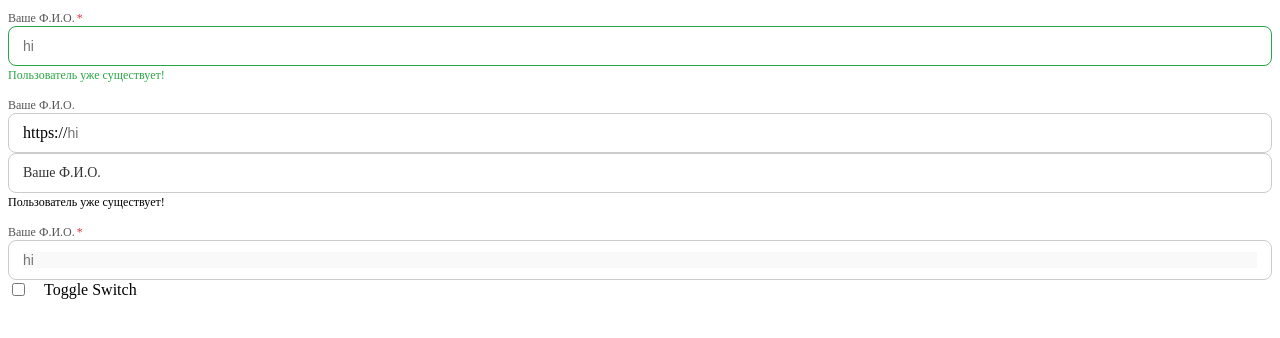
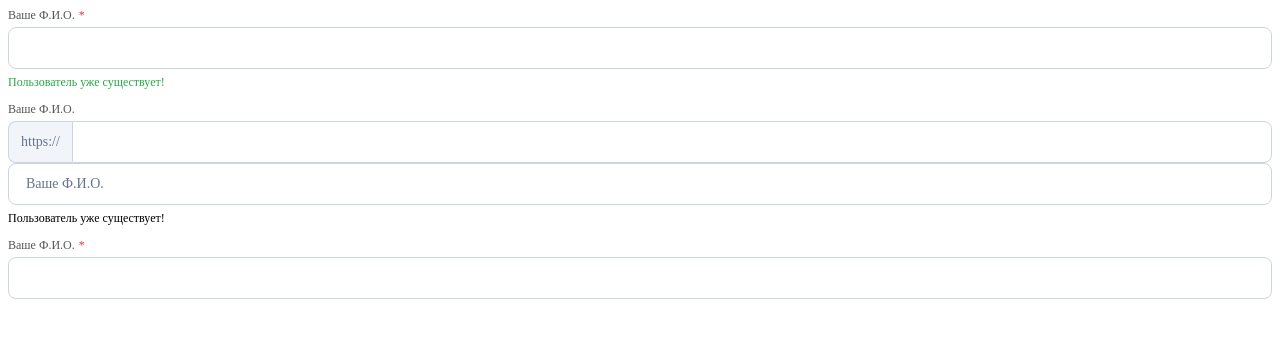
Before and after one commit to zafaruralov/ui-kit, a Vue app: page / in a window 1280 px wide. Shown: the top 338 px of the page. Built offline with nearby package versions, Linux system fonts and the light colour scheme.

Commit message:
refactor: adding new feature addons

```diff
--- a/src/App.vue
+++ b/src/App.vue
@@ -25,14 +25,9 @@
   </InputText>
   <InputText v-model="inputValue" label="Ваше Ф.И.О." placeholder="hi" required readonly :is-static-label="true">
   </InputText>
-  <!-- Toggler -->
-
-  <!-- Switch -->
-  <Checkbox id="toggle4" v-model="isSwitched" label="Toggle Switch" />
 </template>
 <script setup>
 import InputText from "./components/DynamicInput.vue";
-import Checkbox from "./components/ui/Checkbox.vue";
 </script>
 <style>
 .need-space {
--- a/src/components/DynamicInput.vue
+++ b/src/components/DynamicInput.vue
@@ -4,8 +4,6 @@
     :class="[
       statusClass,
       {
-        'has-left-icon': hasIconLeft,
-        'has-right-icon': hasIconRight,
         focused,
         filled,
         hovered,
@@ -15,23 +13,35 @@
       }
     ]"
   >
-    <label v-if="label && isStaticLabel" class="label static"
-      >{{ label }}<span v-if="required" class="required">*</span></label
-    >
+    <label v-if="label && isStaticLabel" class="label static">
+      {{ label }}<span v-if="required" class="required">*</span>
+    </label>
 
-    <div class="input-container">
-      <!-- preaddon -->
-      <span class="preaddon" v-if="preaddon.length > 0">{{ preaddon }}</span>
+    <div class="input-group">
+      <!-- Preaddon -->
+      <span
+        v-if="preaddon"
+        class="input-addon left"
+      >
+        {{ preaddon }}
+      </span>
 
+      <!-- Left Icon -->
       <slot name="icon-left" />
 
+      <!-- Prefix -->
       <slot name="prefix" />
 
-      <div class="input-inner">
+      <!-- Input container -->
+      <div class="input-container">
         <input
-          class="input-inners"
+          class="input-element"
+          :class="{
+            'rounded-left-none': preaddon,
+            'rounded-right-none': $slots.append || $slots['icon-right'] || $slots.suffix
+          }"
           :type="type"
-          :placeholder="isStaticLabel ? placeholder : focused || filled ? '' : placeholder"
+          :placeholder="!isStaticLabel && !(focused || filled) ? placeholder : ''"
           :disabled="disabled"
           :readonly="readonly"
           v-model="innerValue"
@@ -42,39 +52,47 @@
           @mouseleave="hovered = false"
         />
 
-        <label v-if="label && !isStaticLabel" class="label floating" :class="{ active: focused || filled }">
+        <label
+          v-if="label && !isStaticLabel"
+          class="label floating"
+          :class="{ active: focused || filled }"
+        >
           {{ label }}<span v-if="required" class="required">*</span>
         </label>
       </div>
 
+      <!-- Suffix -->
       <slot name="suffix" />
 
+      <!-- Right Icon -->
       <slot name="icon-right" />
 
+      <!-- Append -->
       <slot name="append" />
     </div>
 
+    <!-- Message -->
     <p v-if="message" class="message" :class="status">{{ message }}</p>
   </div>
 </template>
 
 <script setup>
-import { computed, ref, watch } from "vue";
+import { ref, computed, watch } from 'vue';
 
 const props = defineProps({
   modelValue: String,
   label: String,
+  placeholder: String,
   preaddon: {
     type: String,
-    default: ""
+    default: ''
   },
-  placeholder: String,
   required: Boolean,
   hasIconLeft: Boolean,
   hasIconRight: Boolean,
   type: {
     type: String,
-    default: "text"
+    default: 'text'
   },
   status: String,
   message: String,
@@ -83,18 +101,18 @@ const props = defineProps({
   isStaticLabel: Boolean
 });
 
-const emit = defineEmits(["update:modelValue"]);
+const emit = defineEmits(['update:modelValue']);
+
 const innerValue = ref(props.modelValue);
 const focused = ref(false);
 const hovered = ref(false);
 
 const filled = computed(() => !!innerValue.value);
-const statusClass = computed(() => (props.status ? `status-${props.status}` : ""));
+const statusClass = computed(() => (props.status ? `status-${props.status}` : ''));
 
-watch(
-  () => props.modelValue,
-  (val) => (innerValue.value = val)
-);
+watch(() => props.modelValue, (val) => {
+  innerValue.value = val;
+});
 
 function onFocus() {
   focused.value = true;
@@ -105,72 +123,96 @@ function onBlur() {
 }
 
 function onInput(e) {
-  emit("update:modelValue", e.target.value);
+  emit('update:modelValue', e.target.value);
 }
 </script>
 
 <style scoped>
-.input-container {
+.input-wrapper {
+  display: flex;
+  flex-direction: column;
+  gap: 4px;
+}
+
+.input-group {
+  display: flex;
+  width: 100%;
+  font-size: 14px;
+}
+
+.input-addon {
+  background: #f1f5f9;
+  color: #64748b;
+  padding: 0 12px;
   display: flex;
   align-items: center;
-  border: 1px solid #ccc;
-  border-radius: 8px;
-  padding: 10px 14px;
-  position: relative;
-  background: white;
-  transition: border 0.2s;
+  border: 1px solid #cbd5e1;
+  height: 40px;
+  white-space: nowrap;
 }
 
-.input-inner {
+.input-addon.left {
+  border-right: none;
+  border-radius: 8px 0 0 8px;
+}
+
+.input-element {
+  flex: 1;
+  border: 1px solid #cbd5e1;
+  height: 40px;
+  padding: 0 12px;
+  outline: none;
+  color: #0f172a;
+  font-size: 14px;
+  border-radius: 8px;
+  background: white;
+}
+
+.rounded-left-none {
+  border-top-left-radius: 0;
+  border-bottom-left-radius: 0;
+}
+
+.rounded-right-none {
+  border-top-right-radius: 0;
+  border-bottom-right-radius: 0;
+}
+
+.input-container {
   flex: 1;
   position: relative;
-}
-
-.input-inners {
+  display: flex;
+  align-items: center;
   width: 100%;
-  border: none;
-  outline: none;
-  font-size: 14px;
-  padding: 0;
-  background: transparent;
-  color: #333;
 }
 
 .label.static {
   font-size: 12px;
   font-weight: 500;
   color: #555;
-  margin-bottom: 2px;
 }
 
 .label.floating {
   position: absolute;
+  left: 14px;
   top: 50%;
-  left: 0;
   transform: translateY(-50%);
-  transition: all 0.2s ease;
+  color: #64748b;
   font-size: 14px;
-  color: #333333;
   pointer-events: none;
-}
-
-.label.floating.active {
-  top: -10px;
-  font-size: 12px;
+  transition: 0.2s ease;
   background: white;
   padding: 0 4px;
 }
 
-.required {
-  color: var(--color-error);
-  margin-left: 2px;
+.label.floating.active {
+  top: -8px;
+  font-size: 12px;
 }
 
-.status-error .input-container {
-  border-color: var(--color-error);
-}
-.status-success .input-container {
-  border-color: var(--color-success);
+.required {
+  color: var(--color-error, red);
+  margin-left: 4px;
 }
 
 .message {
@@ -179,18 +221,10 @@ function onInput(e) {
 }
 
 .message.error {
-  color: var(--color-error);
-}
-.message.success {
-  color: var(--color-success);
+  color: var(--color-error, red);
 }
 
-input:disabled {
-  background: #f5f5f5;
-  cursor: not-allowed;
-}
-
-input:read-only {
-  background: #f9f9f9;
+.message.success {
+  color: var(--color-success, green);
 }
 </style>
```
